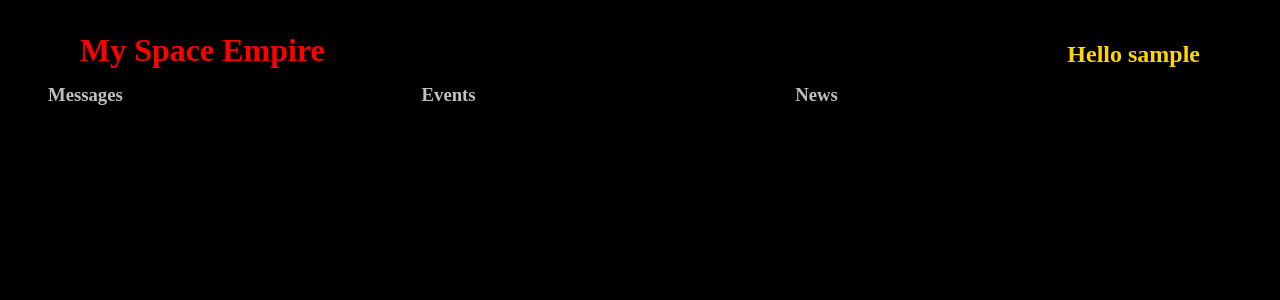
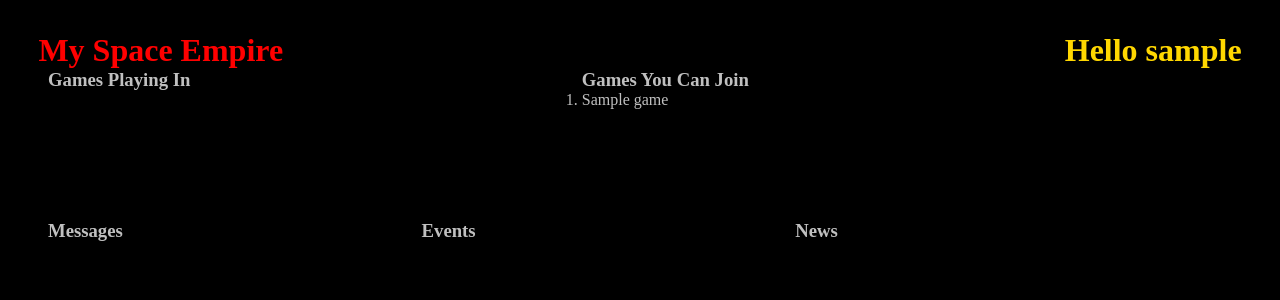
Before and after one commit to BigMac6691/MySpaceEmpire, a PHP site: page /user_home.php in a window 1280 px wide. Shown: the top 300 px of the page. Run offline with PHP 8.4, Linux system fonts and the light colour scheme; the visitor is signed in with stand-in values (Sample User, id 1); tables that the repository leaves empty or names only in its code hold one stand-in row (values such as "Sample post"); data that the repository does not hold is empty.

Commit message:
Going to Gordon

```diff
--- a/classes/DBSelects.php
+++ b/classes/DBSelects.php
@@ -25,6 +25,11 @@ class DBSelects extends DBALRoot
 							"effective <= current_timestamp AND expiry > current_timestamp AND update_uid IS NULL;");
 			$stmt->bind_param("ss", $p["email"], $p["password"]);
 		}
+		elseif($sql_id == "get_user_details")
+		{
+			$stmt = $this->db->prepare("SELECT * FROM users WHERE alias = ? AND effective <= current_timestamp AND expiry > current_timestamp AND update_uid IS NULL;");
+			$stmt->bind_param("s", $p["validated_user"]);
+		}
 		else
 			$this->handleError(31, $sql_id);
 
@@ -41,6 +46,8 @@ class DBSelects extends DBALRoot
 
 		if($sql_id == "current_timestamp")
 		   $q = "SELECT current_timestamp as db_timestamp;";
+		elseif($sql_id == "joinable_games")
+			$q = "SELECT * FROM game;";
 		else
 			$this->handleError(11, $sql_id);
 
--- a/public/css/main.css
+++ b/public/css/main.css
@@ -19,8 +19,8 @@ body
 header
 {
 	height: 3em;
-	margin-left: 5em;
-	margin-right: 5em;
+	margin-left: 3%;
+	margin-right: 3%;
 }
 
 main
--- a/public/user_home.php
+++ b/public/user_home.php
@@ -1,5 +1,8 @@
 <?php
 require("../includes/ensure_user_logon.php");
+require("../classes/DBSelects.php");
+
+$db = new DBSelects();
 ?>
 <!DOCTYPE html>
 <html>
@@ -11,10 +14,39 @@ require("../includes/ensure_user_logon.php");
 	<body>
 		<header>
 			<h1 style="color: red; margin-top: 1em; float: left;">My Space Empire</h1>
-			<h2 style="color: gold; float: right; margin-top: 1em; line-height: 2.5em; vertical-align: bottom;">Hello <?php echo $_SESSION["validated_user"] ?></h2>
+			<h1 style="color: gold; float: right; margin-top: 1em;">Hello <?php echo $_SESSION["validated_user"] ?></h2>
 		</header>
 		<div style="clear: both;"></div>
+		<div style="clear: both;"></div>
 		<div style="margin-left: 3em;">
+			<h3 style="display: inline-block; width: 43%; vertical-align: top;">Games Playing In</h3>
+			<div style="display: inline-block; width: 43%; vertical-align: top;">
+				<h3>Games You Can Join</h3>
+				<ol>
+				<?php
+				$joinable = $db->query("joinable_games");
+
+				foreach($joinable as $jgame)
+					echo "<li>".$jgame["game_name"]."</li>";
+				?>
+				</ol>
+			</div>
+			<div style="display: inline-block; width: 10%; height: 10%; margin-right: 3%;">
+			<svg xmlns='http://www.w3.org/2000/svg' xmlns:xlink='http://www.w3.org/1999/xlink' viewBox='0 0 100 100'>
+				<defs>
+					<symbol id='<?php echo $_SESSION["validated_user"] ?>_logo' viewBox='0 0 100 100'>
+						<?php
+						$user_data = $db->select("get_user_details", $_SESSION);
+
+						echo $user_data[0]["icon"];
+						?>
+					</symbol>
+				</defs>
+				<use x='0' y='0' width='100' height='100' xlink:href='#<?php echo $_SESSION["validated_user"] ?>_logo' />
+			</svg>
+		</div>
+		</div>
+		<div style="margin-left: 3em; margin-top: 1.5em;">
 			<h3 style="display: inline-block; width: 30%">Messages</h3>
 			<h3 style="display: inline-block; width: 30%">Events</h3>
 			<h3 style="display: inline-block; width: 30%">News</h3>
```
